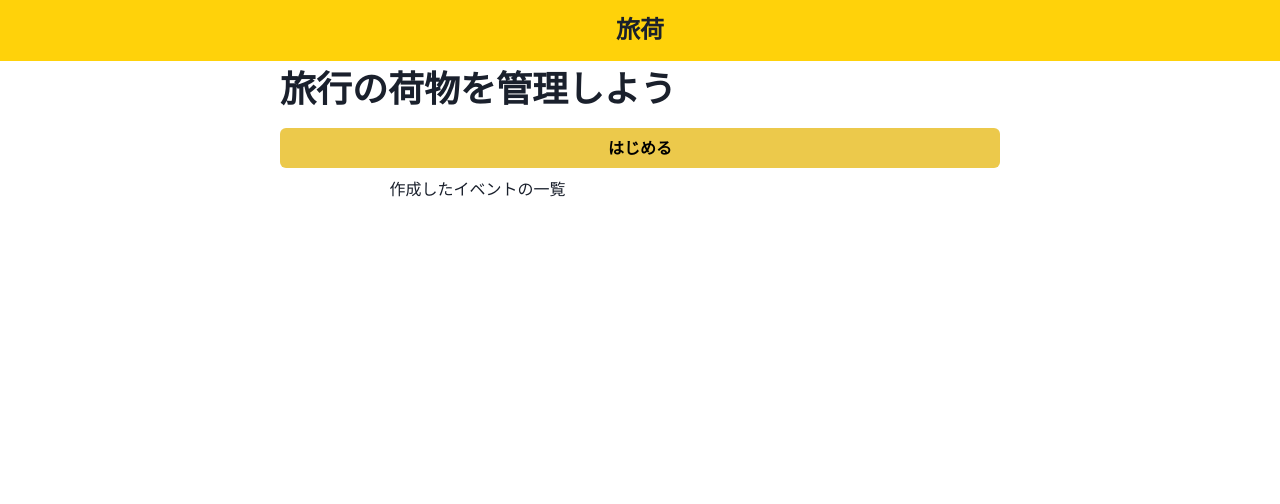
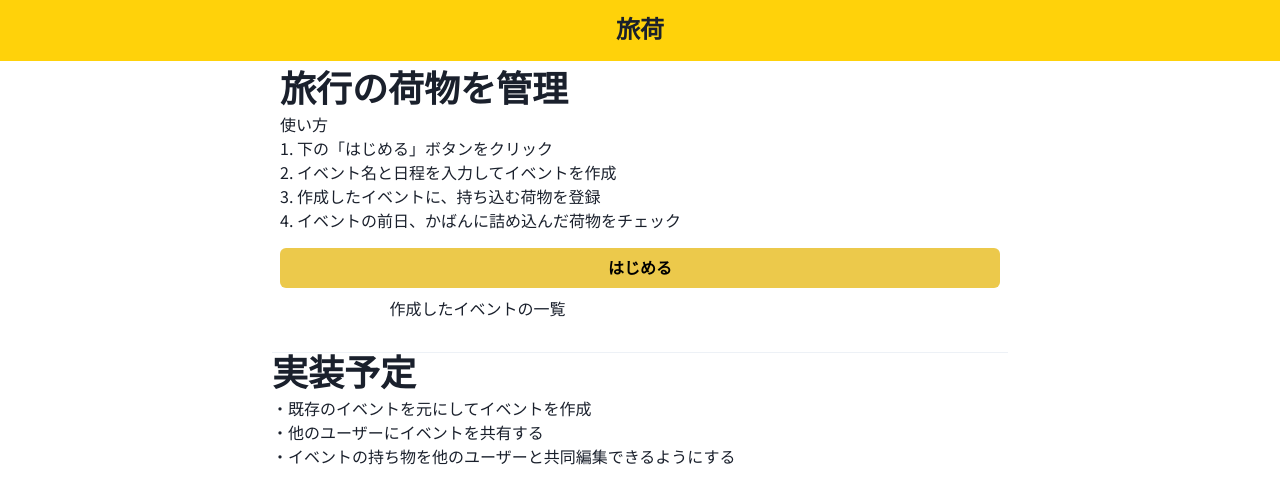
Before and after one commit to june-yamamoto/ryokka, a Next.js app: page / in a window 1280 px wide. Shown: the top 504 px of the page. Built offline with nearby package versions, Linux system fonts and the light colour scheme; a web font is replaced by a local one.

Commit message:
202302012分

```diff
--- a/src/components/home/HomePageBody.tsx
+++ b/src/components/home/HomePageBody.tsx
@@ -1,26 +1,39 @@
-import { Button, Container, Flex, Heading } from "@chakra-ui/react";
+import { Box, Button, Container, Text, Heading, Divider } from "@chakra-ui/react";
 import Link from "next/link";
 import { EventList } from "./EventList";
 
 export const HomePageBody = () => {
     return (
         <Container maxW="container.md">
-            <Flex padding="8px">
-                <Heading>旅行の荷物を管理しよう</Heading>
-            </Flex>
-            <Flex padding="8px">
+            <Box padding="8px">
+                <Heading >旅行の荷物を管理</Heading>
+                <Text>使い方</Text>
+                <Text>1. 下の「はじめる」ボタンをクリック</Text>
+                <Text>2. イベント名と日程を入力してイベントを作成</Text>
+                <Text>3. 作成したイベントに、持ち込む荷物を登録</Text>
+                <Text>4. イベントの前日、かばんに詰め込んだ荷物をチェック</Text>
+            </Box>
+            <Box padding="8px">
+                <Link href="/app/new" passHref>
                     <Button
                         type="button"
                         variant="solid"
                         colorScheme="yellow"
                         width="100%"
                     >
-                    <Link href="/app/new" passHref>
                         はじめる
+                    </Button>
                 </Link>
-                </Button>
-            </Flex>
+            </Box>
             <EventList />
+
+            <Box padding="32px 0">
+            <Divider />
+                <Heading>実装予定</Heading>
+                <Text>・既存のイベントを元にしてイベントを作成</Text>
+                <Text>・他のユーザーにイベントを共有する</Text>
+                <Text>・イベントの持ち物を他のユーザーと共同編集できるようにする</Text>
+            </Box>
         </Container>
     );
 };
--- a/src/pages/app/new.tsx
+++ b/src/pages/app/new.tsx
@@ -37,7 +37,6 @@ const New = () => {
                 <title>イベント作成 -旅行時の持ち物管理アプリ-</title>
             </Head>
             <Header />
-            <Heading as="h6">
             <Container padding="10px">
                 イベントを作る
                 <FormControl>
@@ -69,7 +68,6 @@ const New = () => {
                     </Button>
                 </FormControl>
             </Container>
-            </Heading>
         </>
     );
 };
```
Lines whose indentation alone changed are shown as unchanged.
